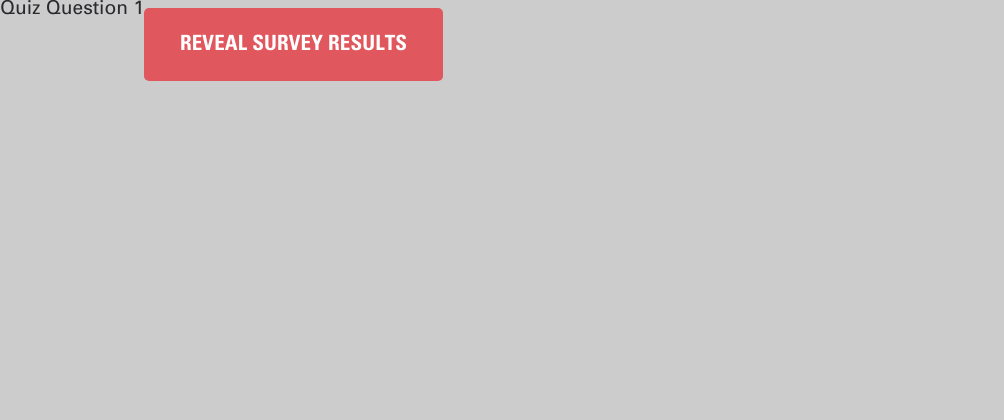
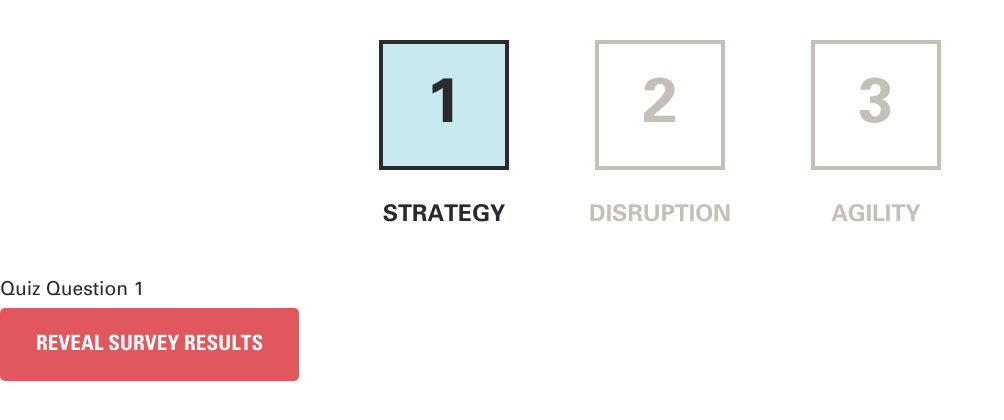
Before and after one commit to seriflafont/covid-iq-public, a React (Create React App) app: page /01 in a window 1280 px wide. Shown: the top 420 px of the page, without its empty margins (0-1004 px from the left). Built offline with nearby package versions, Linux system fonts and the light colour scheme.

Commit message:
flushing out number styles

```diff
--- a/package.json
+++ b/package.json
@@ -8,7 +8,8 @@
     "react": "^16.2.0",
     "react-dom": "^16.2.0",
     "react-router-dom": "^4.2.2",
-    "react-scripts": "1.1.1"
+    "react-scripts": "1.1.1",
+    "react-transition-group": "^1.2.1"
   },
   "scripts": {
     "build-css": "node-sass-chokidar src/ -o src/",
--- a/src/components/Quiz01Question/Quiz01Question.js
+++ b/src/components/Quiz01Question/Quiz01Question.js
@@ -5,6 +5,13 @@ class Quiz01Question extends Component{
     render(){
         return(
             <div className="quiz-wrapper">
+                <div className="question-wrapper">
+                    <ul className="numbers-wrapper">
+                        <li className="active"><div>1</div><p>Strategy</p></li>
+                        <li><div>2</div><p>Disruption</p></li>
+                        <li><div>3</div><p>Agility</p></li>
+                    </ul>
+
                     Quiz Question 1
                     <br />
                     <Link to="/02">
@@ -13,6 +20,7 @@ class Quiz01Question extends Component{
                         </button>
                     </Link>
                 </div>
+            </div>
         );
     }
 }
--- a/src/components/QuizIntro/QuizIntro.js
+++ b/src/components/QuizIntro/QuizIntro.js
@@ -1,6 +1,7 @@
 import React, { Component } from 'react';
 import { Link } from 'react-router-dom';
 import logo from '../../images/PS_icon.png';
+
 class QuizIntro extends Component{
     render(){
         return(
--- a/src/styles/_quiz.scss
+++ b/src/styles/_quiz.scss
@@ -1,8 +1,8 @@
 .quiz-wrapper{
     width:100%;
     height:100vh;
-    background:#ccc;
     display: flex;
+    flex-wrap: wrap;
 
     .intro-wrapper{
         width: 100%;
@@ -34,4 +34,51 @@
             margin:2vh auto;
         }
     }
+
+    .question-wrapper{
+        width:100%;
+    }
+
+    ul.numbers-wrapper{
+        width: 100%;
+        display:block;
+        list-style:none;
+        text-align:center;
+        margin-top:5vh;
+        li{
+            display: inline-block;
+            margin-right:80px;
+            text-align: center;
+            color:#c5c0b7;
+            &:last-child{
+                margin-right:0;
+            }
+            p{
+                font-family: $universBold;
+                font-size:rem(23);
+                text-transform: uppercase;
+                color:inherit;
+            }
+            div{
+                color:inherit;
+                font-family: $universBold;
+                text-align: center;
+                border:4px solid $dark;
+                border-color:#c5c0b7;
+                width:130px;
+                height:130px;
+                margin:0 auto;
+                font-size:rem(63);
+                line-height:rem(125);
+            }
+            &.active{
+                color:$dark;
+                div{
+                    border-color:$dark;
+                    background:#c8e9f0;
+                }
+            }
+        }
+    }
+
 }
--- a/src/styles/base/_variables.scss
+++ b/src/styles/base/_variables.scss
@@ -8,7 +8,7 @@ $gridcols: 12;
 $selectMinWidth: 200px;
 
 //color palette
-$dark:#2a2a2e; //dark grey
+$dark:#292a2d; //dark grey
 $light:#ccc; //very light grey
 $hilite:#e0575e; //salmon
 $althilite:#c8e9f2; //lightblue
--- a/src/styles/index.css
+++ b/src/styles/index.css
@@ -619,7 +619,7 @@ html, body {
 body {
   font-family: "universregular", "Helvetica", "sans-serif";
   font-size: 1.2em;
-  color: #2a2a2e; }
+  color: #292a2d; }
 
 h1, h2, h3, h4, h5, h6 {
   font-family: "univers67_condensed_bold", "Helvetica", "sans-serif";
@@ -876,7 +876,7 @@ footer {
           color: #e0575e; }
         .global-nav nav ul li a {
           text-decoration: none;
-          color: #2a2a2e;
+          color: #292a2d;
           text-transform: uppercase;
           font-size: 0.875em;
           line-height: 1em;
@@ -900,14 +900,14 @@ footer {
 
 .footer, footer {
   padding-top: 30px;
-  background: #2a2a2e; }
+  background: #292a2d; }
   .footer .footer-body, footer .footer-body {
     margin-bottom: 30px; }
     .footer .footer-body a, footer .footer-body a {
       color: #e0575e;
       text-decoration: none; }
       .footer .footer-body a:hover, footer .footer-body a:hover {
-        color: #2a2a2e; }
+        color: #292a2d; }
     @media (max-width: 767px) {
       .footer .footer-body p, footer .footer-body p {
         font-size: .8em; } }
@@ -932,7 +932,7 @@ footer {
 .keyboard-wrapper {
   display: inline-block; }
   .keyboard-wrapper .ui-keyboard-keyset {
-    background: #2a2a2e;
+    background: #292a2d;
     padding: 10px; }
     .keyboard-wrapper .ui-keyboard-keyset button {
       background: #777;
@@ -945,8 +945,8 @@ footer {
 .quiz-wrapper {
   width: 100%;
   height: 100vh;
-  background: #ccc;
-  display: flex; }
+  display: flex;
+  flex-wrap: wrap; }
   .quiz-wrapper .intro-wrapper {
     width: 100%;
     background-image: url("../images/background-butterfly.png");
@@ -972,3 +972,39 @@ footer {
     .quiz-wrapper .intro-wrapper p {
       width: 60vw;
       margin: 2vh auto; }
+  .quiz-wrapper .question-wrapper {
+    width: 100%; }
+  .quiz-wrapper ul.numbers-wrapper {
+    width: 100%;
+    display: block;
+    list-style: none;
+    text-align: center;
+    margin-top: 5vh; }
+    .quiz-wrapper ul.numbers-wrapper li {
+      display: inline-block;
+      margin-right: 80px;
+      text-align: center;
+      color: #c5c0b7; }
+      .quiz-wrapper ul.numbers-wrapper li:last-child {
+        margin-right: 0; }
+      .quiz-wrapper ul.numbers-wrapper li p {
+        font-family: "universbold", "Helvetica", "sans-serif";
+        font-size: 1.4375rem;
+        text-transform: uppercase;
+        color: inherit; }
+      .quiz-wrapper ul.numbers-wrapper li div {
+        color: inherit;
+        font-family: "universbold", "Helvetica", "sans-serif";
+        text-align: center;
+        border: 4px solid #292a2d;
+        border-color: #c5c0b7;
+        width: 130px;
+        height: 130px;
+        margin: 0 auto;
+        font-size: 3.9375rem;
+        line-height: 7.8125rem; }
+      .quiz-wrapper ul.numbers-wrapper li.active {
+        color: #292a2d; }
+        .quiz-wrapper ul.numbers-wrapper li.active div {
+          border-color: #292a2d;
+          background: #c8e9f0; }
```
Lines whose indentation alone changed are shown as unchanged.
